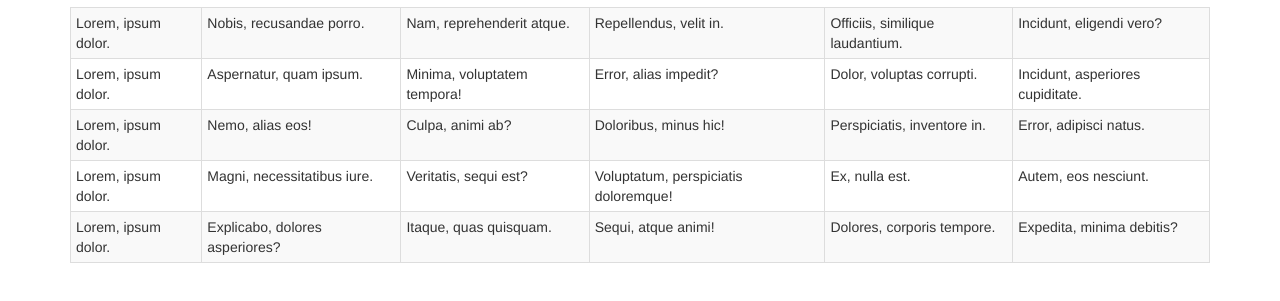
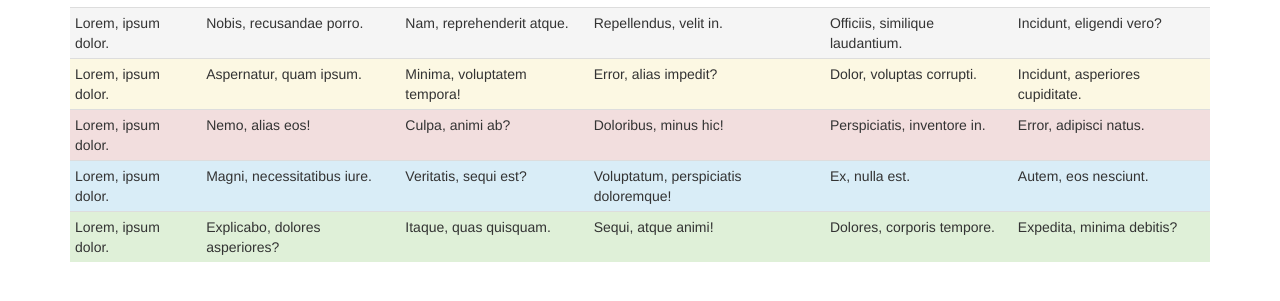
Before and after one commit to amirmohammadhassanabadi/Web-2-Practice---TIT, a website: page index.html in a window 1280 px wide. Shown: the part 63-364 px from the top of the page. Drawn offline with nearby package versions, Linux system fonts and the light colour scheme.

Commit message:
session 4 - bootstrap 2 - 5 (table 2)

```diff
--- a/index.html
+++ b/index.html
@@ -15,8 +15,8 @@
         <h1 class="text-center">
             Using Bootstrap
         </h1>
-            <table class="table table-striped table-bordered table-hover table-condensed">
-                <tr>
+            <table class="table table-hover table-condensed">
+                <tr class="active">
                     <td>Lorem, ipsum dolor.</td>
                     <td>Nobis, recusandae porro.</td>
                     <td>Nam, reprehenderit atque.</td>
@@ -24,7 +24,7 @@
                     <td>Officiis, similique laudantium.</td>
                     <td>Incidunt, eligendi vero?</td>
                 </tr>
-                <tr>
+                <tr class="warning">
                     <td>Lorem, ipsum dolor.</td>
                     <td>Aspernatur, quam ipsum.</td>
                     <td>Minima, voluptatem tempora!</td>
@@ -32,7 +32,7 @@
                     <td>Dolor, voluptas corrupti.</td>
                     <td>Incidunt, asperiores cupiditate.</td>
                 </tr>
-                <tr>
+                <tr class="danger">
                     <td>Lorem, ipsum dolor.</td>
                     <td>Nemo, alias eos!</td>
                     <td>Culpa, animi ab?</td>
@@ -40,7 +40,7 @@
                     <td>Perspiciatis, inventore in.</td>
                     <td>Error, adipisci natus.</td>
                 </tr>
-                <tr>
+                <tr class="info">
                     <td>Lorem, ipsum dolor.</td>
                     <td>Magni, necessitatibus iure.</td>
                     <td>Veritatis, sequi est?</td>
@@ -48,7 +48,7 @@
                     <td>Ex, nulla est.</td>
                     <td>Autem, eos nesciunt.</td>
                 </tr>
-                <tr>
+                <tr class="success">
                     <td>Lorem, ipsum dolor.</td>
                     <td>Explicabo, dolores asperiores?</td>
                     <td>Itaque, quas quisquam.</td>
```
